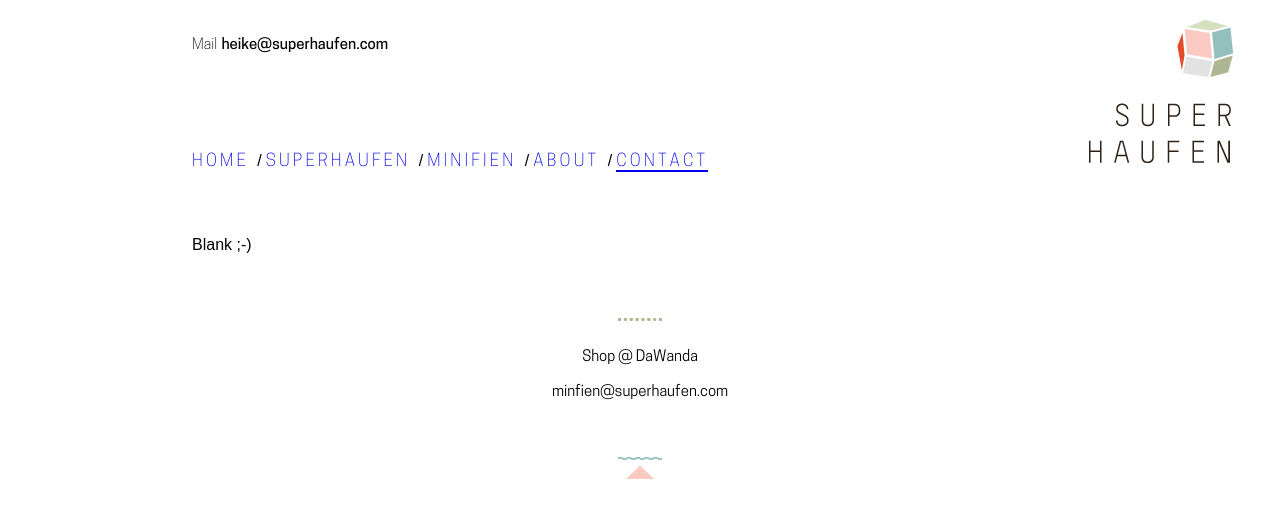
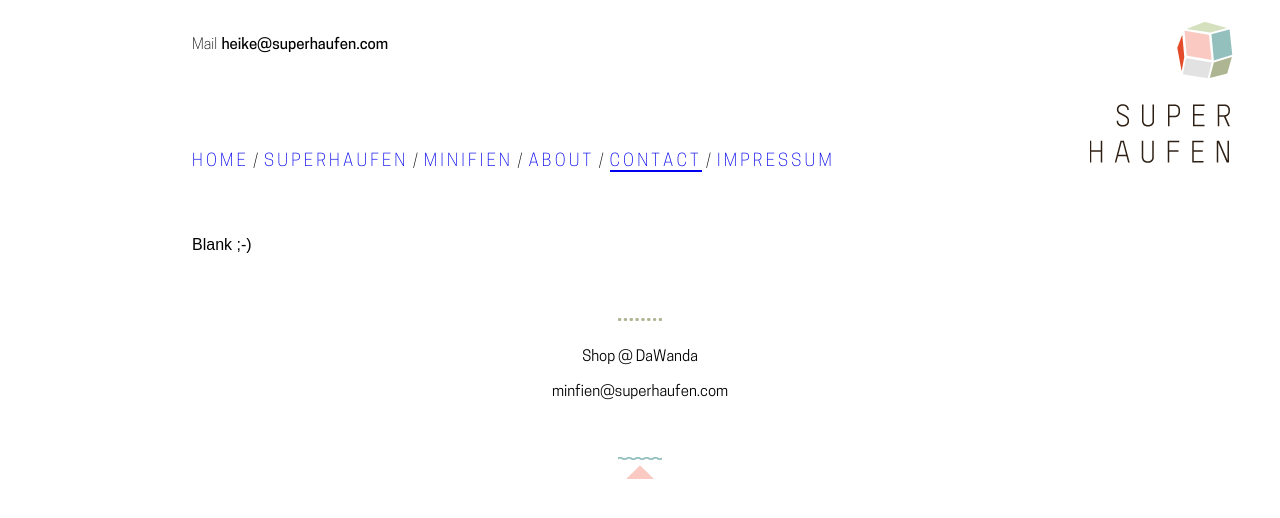
Before and after one commit to frapfi/superhaufen, a Jekyll site: the page built from contact.markdown, in a window 1280 px wide. Shown: the top 518 px of the page. Built offline with Jekyll 4.4.1, drawn with Linux system fonts in a browser that asks for light colours.

Commit message:
changed logo; made logo smaller for mobile version; added impressum page

```diff
--- a/_config.yml
+++ b/_config.yml
@@ -15,8 +15,8 @@ markdown: kramdown
 highlighter: pygments
 
 # Header and Sidebar section -----------------
-header-logo: /img/logos/Superhaufen_large.png
-header-logo-minifien: /img/logos/Minifien_large.png
+header-logo: /img/logos/Superhaufen_Logo.png
+header-logo-minifien: /img/logos/Minifien_Logo.png
 sidebar-logo: /img/logos/Minifien_small.png
 
 links:
@@ -30,6 +30,8 @@ links:
       url: /about
     - name: contact
       url: /contact
+    - name: impressum
+      url: /impressum
 
 collections:
   portfolio:
--- a/_sass/modules/_layout.scss
+++ b/_sass/modules/_layout.scss
@@ -13,7 +13,8 @@
 
 /* Overall content offset from fixed header */
 .content {
-   padding-top: 220px;
+   //padding-top: 220px;
+   padding-top: 170px;
 }
 
 .column,
@@ -83,7 +84,8 @@ and fixed sidebar elements -------------------
   z-index: 99;
   position: fixed;
   width: 100%;
-  height: 180px;
+  //height: 180px;
+  height: 150px;
   background: white;
   padding-top: 20px;
 }
@@ -135,13 +137,13 @@ and fixed sidebar elements -------------------
     //the padding according the original conatiner padding
     //TODO: find out why this is happening
     padding: 0 20px;
-    /*
+
     // If logo should be smaller on mobile devices
     img {
         width: 80%;
         float: right;
         //text-align:right;
-    } */
+    }
   }
 
 //because header logo of minifien site is smaller
@@ -350,6 +352,9 @@ and Sidebar ----------------------------------
     and fixed sidebar elements -------------------
     ----------------------------------------------
     ----------------------------------------------*/
+    #header { height: 180px; }
+
+
     #main-menu {
         width: 70%;
         margin-top: 80px;
@@ -372,9 +377,10 @@ and Sidebar ----------------------------------
                 //margin-right: 2%;
             }
             li:after {
+              font-family: $font-family-CooperHewitt-Light;
               content: "/";
-              margin-left: 4px;
-              margin-right: 4px;
+              //margin-left: 4px;
+              margin-right: 6px;
             }
             li:last-child:after {
               content: '';
@@ -396,7 +402,15 @@ and Sidebar ----------------------------------
 
     #header-logo-superhaufen,  #header-logo-minifien{
         top:0;
+
+        img {
+            width: 100%;
+            float: right;
+            //text-align:right;
+        }
     }
+
+    .content { padding-top: 220px; }
 
 }// end @media (#{$bp-larger-than-phablet})
 
@@ -418,7 +432,7 @@ and Sidebar ----------------------------------
 
     #main-menu {
         //spread out width for larger font
-        width: 75%;
+        width: 90%;
 
         a {font-size: 1.0625em;}
     }
```
Also changed, not shown: impressum.markdown (added, +7 -0 lines), img/logos/Minifien_Logo.png (added), img/logos/Superhaufen_Logo.png (added).
